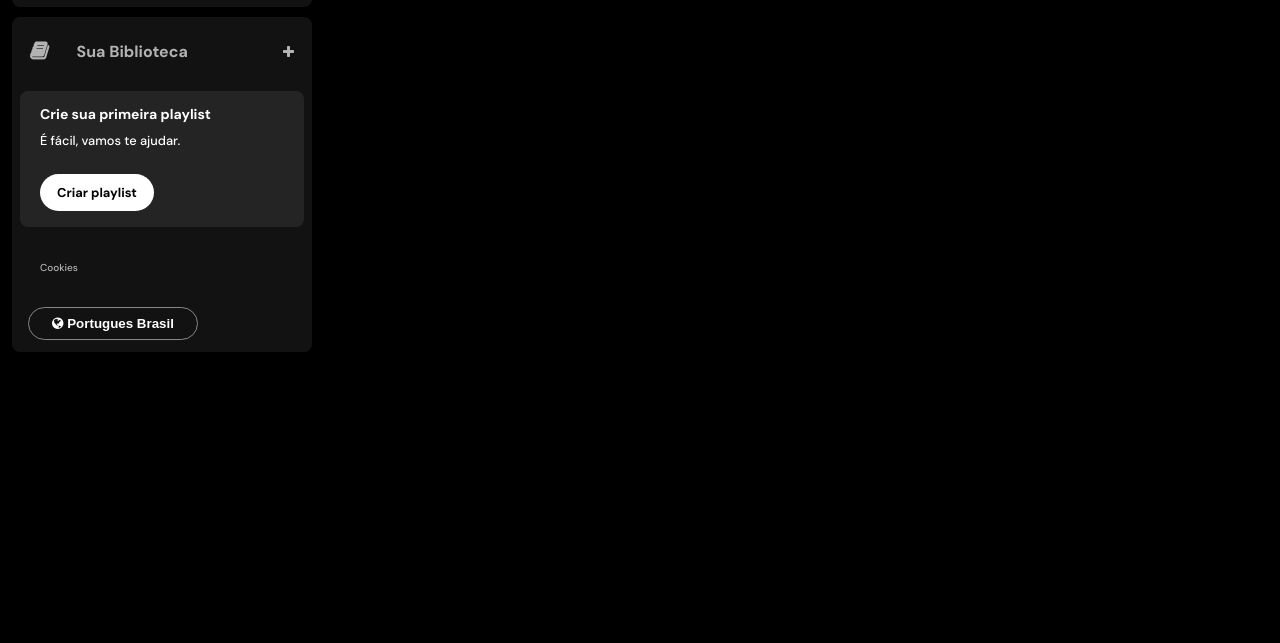
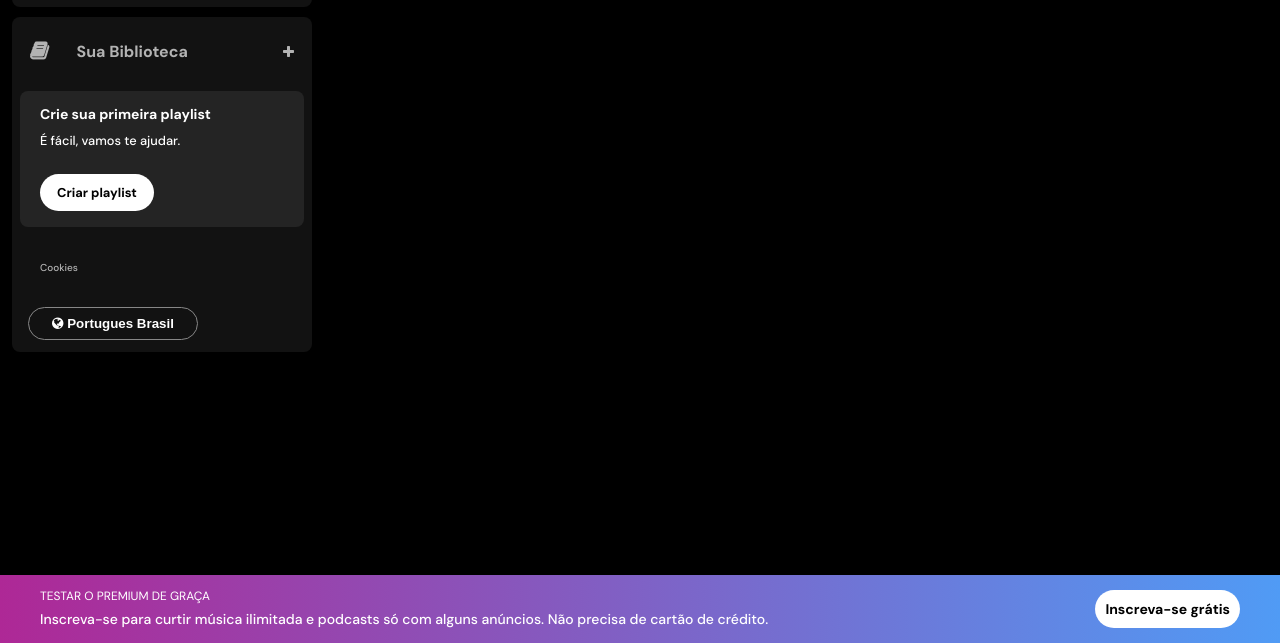
Before and after one commit to FilipeFRSantana/spotify-imersao-alura, a plain HTML site: page index.html in a window 1280 px wide. Shown: the part 157-800 px from the top of the page. Drawn offline with Linux system fonts and the light colour scheme; a web font is replaced by a local one.

Commit message:
feat: ADD footer

```diff
--- a/index.html
+++ b/index.html
@@ -9,6 +9,12 @@
       rel="stylesheet"
     />
     <link rel="stylesheet" href="reset.css" />
+    <link rel="preconnect" href="https://fonts.googleapis.com" />
+    <link rel="preconnect" href="https://fonts.gstatic.com" crossorigin />
+    <link
+      href="https://fonts.googleapis.com/css2?family=DM+Sans:ital,opsz,wght@0,9..40,100;0,9..40,200;0,9..40,300;0,9..40,400;0,9..40,500;0,9..40,600;0,9..40,700;0,9..40,800;0,9..40,900;0,9..40,1000;1,9..40,100;1,9..40,200;1,9..40,300;1,9..40,400;1,9..40,500;1,9..40,600;1,9..40,700;1,9..40,800;1,9..40,900;1,9..40,1000&display=swap"
+      rel="stylesheet"
+    />
     <link rel="stylesheet" href="styles.css" />
     <link href="script.js" />
     <link
@@ -75,5 +81,15 @@
         </div>
       </div>
     </div>
+    <footer class="disclaimer-premium">
+      <div class="text">
+        <p class="discleimer-premium-title">Testar o Premium de graça</p>
+        <p class="discleimer-premium-subtitle">Inscreva-se para curtir música ilimitada e podcasts só com alguns
+          anúncios. Não precisa de cartão de crédito.</p>
+      </div>
+      <div class="disclaimer-premium__button">
+        <button type="submit">Inscreva-se grátis</button>
+      </div>
+    </footer>
   </body>
 </html>
--- a/styles.css
+++ b/styles.css
@@ -178,3 +178,46 @@ h1 {
   padding: 8px;
   border-radius: 20px;
 }
+
+.disclaimer-premium {
+  background: linear-gradient(to right, #ae2896, #509bf5);
+  position: fixed;
+  bottom: 0;
+  right: 0;
+  left: 0;
+  padding: 15px 40px;
+  display: flex;
+  justify-content: space-between;
+  font-family: "DM Sans", sans-serif;
+}
+
+.disclaimer-premium .text {
+  flex-shrink: 0;
+}
+
+.discleimer-premium-title {
+  color: #fff;
+  font-size: 12px;
+  font-weight: 400;
+  margin-bottom: 10px;
+  text-transform: uppercase;
+}
+
+.discleimer-premium-subtitle {
+  color: #fff;
+  font-size: 14px;
+  font-weight: 500;
+}
+
+.disclaimer-premium__button button {
+  background-color: #fff;
+  border-radius: 40px;
+  border: 0;
+  color: #000;
+  cursor: pointer;
+  flex-shrink: 0;
+  font-size: 14px;
+  font-family: "DM Sans", sans-serif;
+  font-weight: 700;
+  padding: 10px;
+}
```
